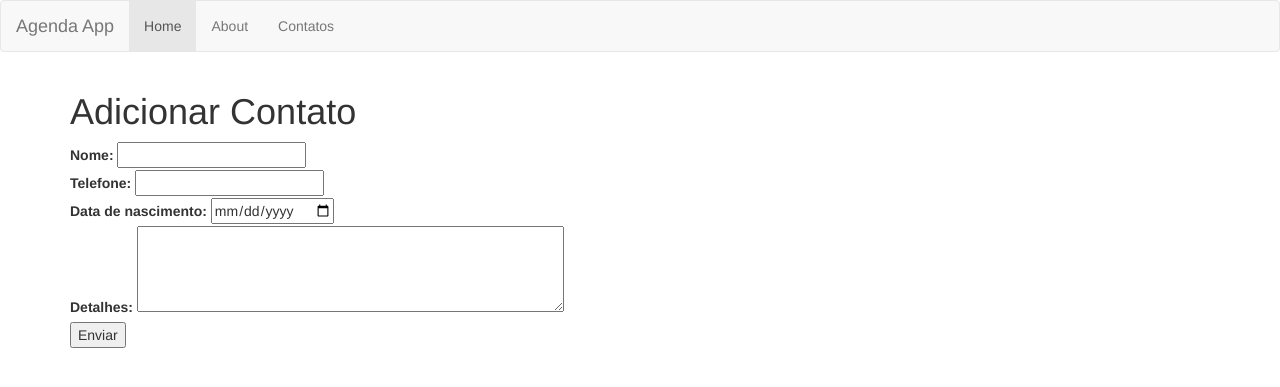
After one commit to helioh2/web-python-2022, a Flask app: page /adicionar_contato_form in a window 1280 px wide. The commit adds this page. Shown: the top 387 px of the page. Run offline with Flask 2, Linux system fonts and the light colour scheme; some libraries are stand-ins or nearby versions.

Commit message:
Aula 07/07 - Conexão com banco de dados, listagem de contatos do banco, cadastro de contatos inicial

```diff
--- a/app.py
+++ b/app.py
@@ -1,39 +1,38 @@
 import datetime
 import json
-from flask import Flask, render_template
+from time import strptime
+from flask import Flask, redirect, render_template, request, url_for
+import psycopg2
+import psycopg2.extras
 
 app = Flask(__name__)
 
-@app.route('/')
+
+
+class Contato:
+    """
+    DTO = Data Transfer Object
+    """
+
+    def __init__(self, id, nome, telefone, data_nascimento, detalhes):
+        self.id = id
+        self.nome = nome
+        self.telefone = telefone
+        self.data_nascimento = data_nascimento
+        self.detalhes = detalhes
+
+
+
+@app.get('/')
 def main():
     return render_template("index.html", data=datetime.datetime.utcnow())
 
-@app.route('/about/')
+@app.get('/about/')
 def about():
     return render_template('about.html')
 
-
-@app.get('/contatos_direto_codigo')
-def contatos_direto_codigo():
-    f = open("dados/contatos.json", "r")
-    contatos_json = json.load(f)
-    print(contatos_json["contatos"][1]["nome"])
-
-    html_output = "<table>"
-    html_output += "<tr> <th>Nome</th> <th>Telefone</th> <th>Data de Nascimento</th> </tr>"
-    for contato in contatos_json["contatos"]:
-        html_output += "<tr>"
-        html_output += "<td>" + contato["nome"] + "</td>"
-        html_output += "<td>" + contato["telefone"] + "</td>"
-        html_output += "<td>" + contato["data_nascimento"] + "</td>"
-        html_output += "</tr>"
-
-    html_output += "</table>"
-
-    return html_output
-
-@app.get('/contatos')
-def contatos():
+@app.get('/contatos_json')
+def contatos_json():
     # CARREGA DADOS DE UM ARQUIVO
     f = open("dados/contatos.json", "r", encoding="utf8")
     contatos_json = json.load(f)
@@ -43,3 +42,86 @@ def contatos():
 
     # RENDERIZA A PÁGINA COM OS DADOS DE CONTATOS
     return render_template("contatos.html", contatos=contatos_json["contatos"])
+
+@app.get('/contatos_com_objetos')
+def contatos_com_objetos():
+
+    conn = psycopg2.connect("dbname=agenda user=postgres password=root")
+    cursor_ = conn.cursor()
+
+    cursor_.execute("SELECT * FROM contatos")
+
+    resultados = cursor_.fetchall()
+
+    from pprint import pprint
+    pprint(resultados)
+
+    conn.close()
+
+    """
+    resultados:
+    [
+        (1, 'Fulano da Silva', '636236363', datetime.date(1998, 10, 1), 'BLANBLANBLAJLSKAJALKDJSLKSAJDKLJ'),
+        (2, 'Beltrano de Souza', '23232323', datetime.date(2001, 5, 10), 'blublublublublublu'),
+        (3, 'Ciclana Ferreira', '2431424234', datetime.date(1991, 1, 28), 'nsjksndakjsndkjnsdkjand')
+        ]
+    """
+
+    contato1 = Contato(resultados[0][0], resultados[0][1], resultados[0][2], resultados[0][3])
+
+    contatos = []  #lista vazia de contatos
+    for resultado in resultados:
+        id_ = resultado[0]
+        nome = resultado[1]
+        telefone = resultado[2]
+        data_nascimento_date = resultado[3] #datetime
+        data_nascimento_str = data_nascimento_date.strftime("%d/%m/%Y")
+        detalhes = resultado[4]
+
+        contato = Contato(id_, nome, telefone, data_nascimento_str, detalhes) # criando objeto contato a partir da linha da tabela
+        contatos.append(contato)
+
+    return render_template("contatos.html", contatos=contatos)
+
+
+@app.get('/contatos')
+def contatos():
+
+    conn = psycopg2.connect("dbname=agenda user=postgres password=root")
+    cursor_ = conn.cursor(cursor_factory=psycopg2.extras.RealDictCursor)
+
+    cursor_.execute("SELECT * FROM contatos")
+
+    resultados = cursor_.fetchall()
+
+    conn.close()
+
+    return render_template("contatos.html", contatos=resultados)
+
+
+
+@app.get('/adicionar_contato_form')
+def adicionar_contato_form():
+    return render_template('adicionar_contato_form.html')
+
+@app.post('/adicionar_contato_action')
+def adicionar_contato_action():
+
+    conn = psycopg2.connect("dbname=agenda user=postgres password=root")
+    cursor_ = conn.cursor()
+
+    nome = request.form["nome"]
+    telefone = request.form["telefone"]
+    data_nascimento = request.form["data_nascimento"]
+    # data_nascimento = datetime.datetime.strptime(data_nascimento_origem, "%d/%m/%Y")
+    detalhes = request.form["detalhes"]
+
+    sql = """INSERT INTO contatos (nome, telefone, data_nascimento, detalhes)
+                            VALUES (%s, %s, %s, %s)"""
+    val = (nome, telefone, data_nascimento, detalhes)
+    cursor_.execute(sql, val)
+
+    conn.commit()
+    conn.close()
+
+    return redirect(url_for("contatos"))
--- a/app_puro_http.py
+++ b/app_puro_http.py
@@ -9,7 +9,6 @@ class MeuHandler(BaseHTTPRequestHandler):
         self.send_header('Content-type','text/html')
         self.end_headers()
 
-        print(self.requestline())
 
         # CRIAR O CORPO DA RESPOSTA
         file_ = open("index.html", "r")
--- /dev/null
+++ b/templates/adicionar_contato_form.html
@@ -0,0 +1,21 @@
+{% extends 'base.html' %}
+
+{% block conteudo %}
+    <h1>{% block title %} Adicionar Contato {% endblock %}</h1>
+
+    <form action="{{url_for('adicionar_contato_action')}}" method="post">
+        <label for="nome">Nome:</label>
+        <input type="text" id="nome" name="nome"><br>
+
+        <label for="telefone">Telefone:</label>
+        <input type="text" id="telefone" name="telefone"><br>
+
+        <label for="data_nascimento">Data de nascimento:</label>
+        <input type="date" id="data_nascimento" name="data_nascimento"><br>
+
+        <label for="detalhes">Detalhes:</label>
+        <textarea id="detalhes" name="detalhes" rows="4" cols="50"></textarea><br>
+
+        <input type="submit" value="Enviar">
+      </form>
+{% endblock %}
--- a/templates/contatos.html
+++ b/templates/contatos.html
@@ -19,4 +19,6 @@
     </tbody>
 </table>
 
+<p><a href="{{ url_for('adicionar_contato_form') }}">Adicionar Contato</a></p>
+
 {% endblock %}
```
Also changed, not shown: app_coisas_antigas.py (added, +22 -0 lines), dados/dados_iniciais.sql (added, +14 -0 lines), dados/ddl.sql (added, +7 -0 lines), templates/base.html (+0 -9 lines), 1 other file.
